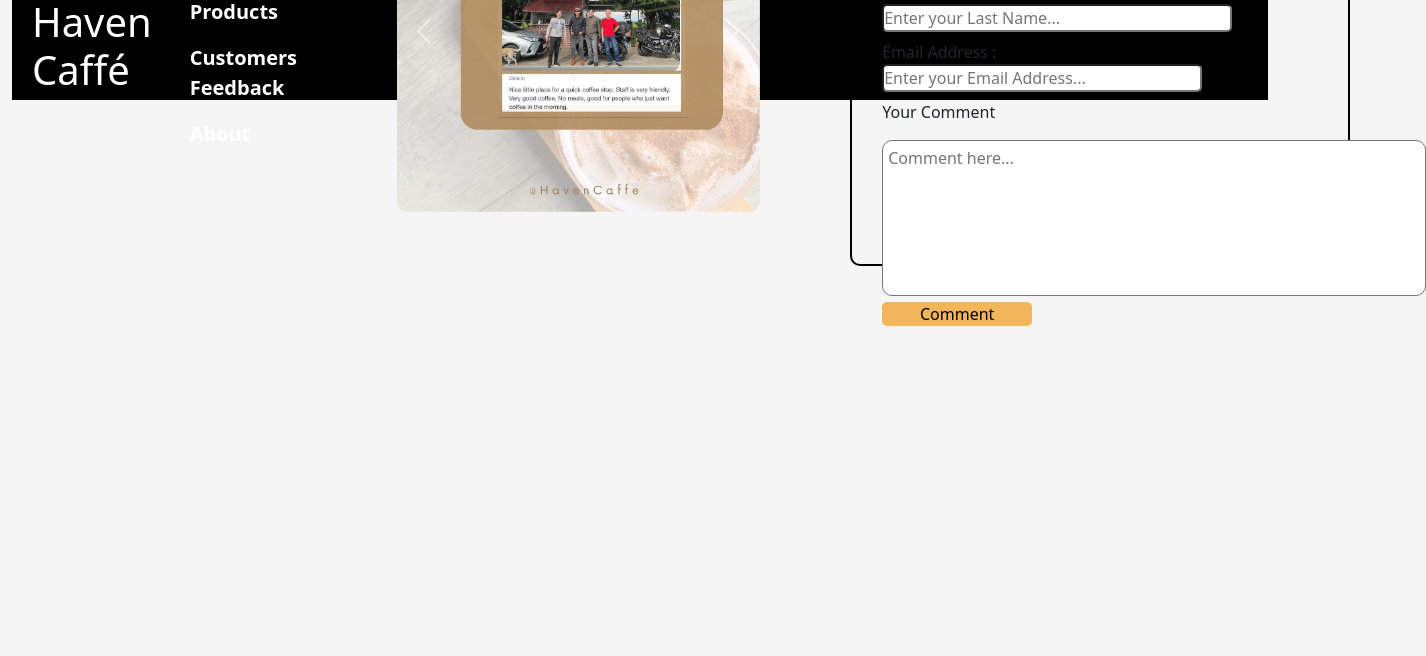
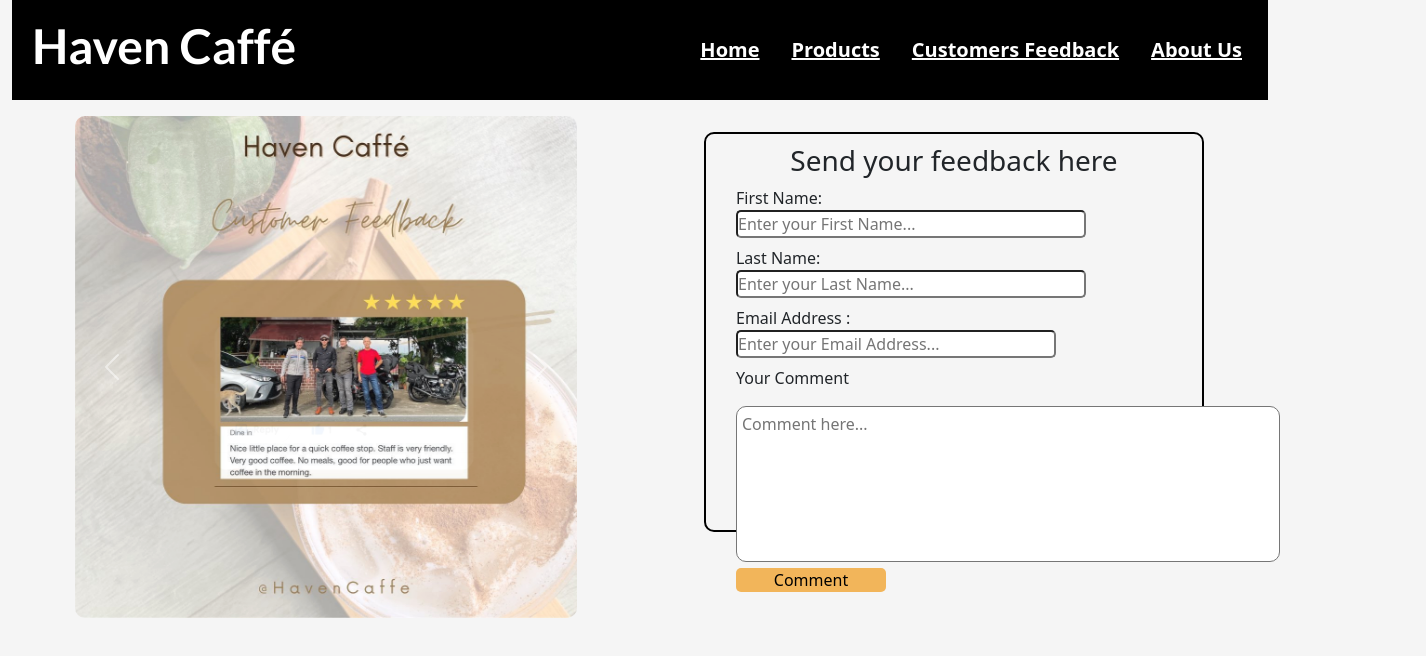
Before and after one commit to Nayrz08/Haven-Caffe, a plain HTML site: page gallery.html in a window 1280 px wide. Shown: the whole page, 1426 px wide, since content can reach past the window. Drawn offline with nearby package versions, Linux system fonts and the light colour scheme.

Commit message:
final update

```diff
--- a/gallery.css
+++ b/gallery.css
@@ -2,6 +2,47 @@
     margin: 0;
     padding: 0;
     box-sizing: border-box;
+}
+
+body {
+    overflow: hidden;
+    height: 100vh;
+}
+
+.bgmain {
+    position: relative;
+}
+
+.bg {
+    position: absolute;
+    opacity: 0.5;
+    height: auto;
+    width: 100%;
+    background-position: center;
+    background-size: cover;
+    background-repeat: no-repeat;
+}
+
+header, main, footer, form, h3 {
+    position: relative;
+}
+
+.primary__ {
+    color: black;
+    text-decoration: underline;
+}
+
+.nav-item {
+    font-size: 20px;
+    font-weight: bolder;
+}
+
+h1 {
+    display: flex;
+    justify-content: center;
+    font-family: 'Lato',sans-serif;
+    font-size: 3rem;
+    font-weight: bolder;
 }
 
 section {
--- a/gallery.html
+++ b/gallery.html
@@ -13,15 +13,13 @@
     <link rel="stylesheet" href="main.css">
 </head>
 <body class="container-fluid">
-    <header class="sticky top">
+  <header class="sticky-top">
     <nav id="primarynav" role="navigation" aria-labelledby="primarynavheading" class="navbar navbar-expand-lg">
             <div class="logo">
                 <h1>Haven Caffé</h1>
             </div>
 
-    <header>
-            <nav id="primarynav" role="navigation" aria-labelledby="primarynavheading" class="navbar navbar-expand-lg bg-transparent">
-                <div class="container-fluid justify-content-center">
+            <div>
                 <ul class="nav">
                     <li class="nav-item">
                         <a class="primary__ nav-link active" aria-current="page" href="index.html">Home</a>
@@ -33,7 +31,7 @@
                         <a class="primary__  nav-link" href="gallery.html">Customers Feedback</a>
                     </li>
                     <li class="nav-item">
-                            <a class="primary__ nav-link" href="#">About</a>
+                        <a class="primary__ nav-link" href="#About-us">About Us</a>
                     </li>
                 </ul>
             </div>
```
Also changed, not shown: products.html (+6 -8 lines). Lines whose indentation alone changed are shown as unchanged.
